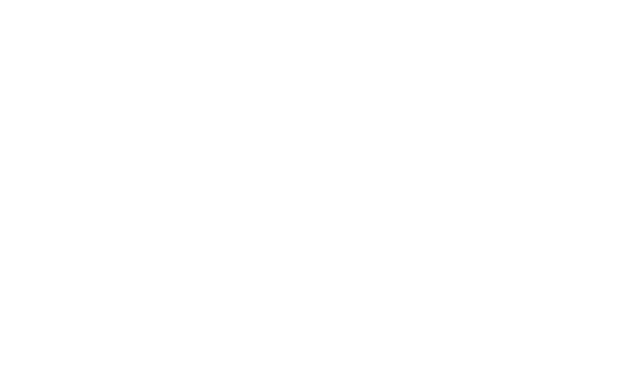
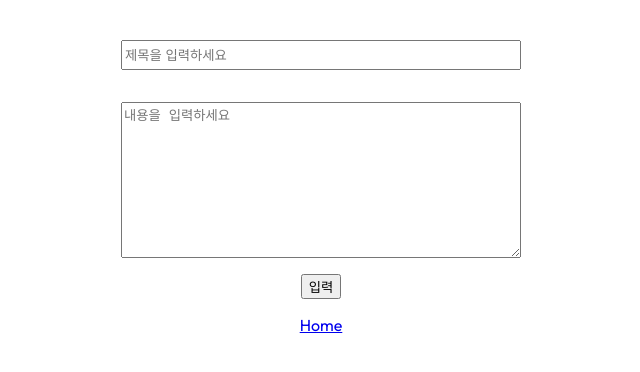
Before and after one commit to jjanmo/state-managements, a React (Create React App) app in the folder 2_react-redux/: page /#/form in a window 1280 px wide. Before the commit this address had no page. Shown: the top 372 px of the page, without its empty margins (319-959 px from the left). Built offline with nearby package versions, Linux system fonts and the light colour scheme.

Commit message:
feat: add feature of adding post

```diff
--- a/2_react-redux/src/App.js
+++ b/2_react-redux/src/App.js
@@ -1,5 +1,6 @@
 import { HashRouter as Router, Route, Routes } from 'react-router-dom';
 import Detail from './pages/detail';
+import Form from './pages/form';
 import Home from './pages/home';
 
 function App() {
@@ -9,6 +10,7 @@
         <Routes>
           <Route path="/" element={<Home />} />
           <Route path="/posts/:id" element={<Detail />} />
+          <Route path="/form" element={<Form />} />
         </Routes>
       </Router>
     </div>
--- a/2_react-redux/src/components/header.js
+++ b/2_react-redux/src/components/header.js
@@ -1,9 +1,7 @@
-/* eslint-disable react-hooks/exhaustive-deps */
 import React, { useCallback, useState } from 'react';
 import { useDispatch, useSelector } from 'react-redux';
 import { Link } from 'react-router-dom';
 import * as userActions from '../modules/actions/user';
-import List from './list';
 
 const Header = () => {
   const dispatch = useDispatch();
@@ -17,7 +15,6 @@
 
   const onSubmit = useCallback(
     (e) => {
-      console.log(nickname, password);
       e.preventDefault();
       if (!nickname || !password) {
         alert('닉네임 혹은 비밀번호를 입력하세요');
@@ -62,7 +59,6 @@
             <Link to="/form">글쓰기</Link>
           </p>
           <button onClick={onClickLogout}>로그아웃</button>
-          <List />
         </>
       ) : (
         <form onSubmit={onSubmit}>
--- a/2_react-redux/src/components/list.js
+++ b/2_react-redux/src/components/list.js
@@ -1,7 +1,10 @@
 import React from 'react';
 import Post from './post';
+import { useSelector } from 'react-redux';
 
-const List = ({ posts }) => {
+const List = () => {
+  const posts = useSelector((state) => state.posts);
+
   return <ul>{posts && posts.length > 0 && posts.map((post) => <Post key={post.id} {...post} />)}</ul>;
 };
 
--- a/2_react-redux/src/modules/reducers/posts.js
+++ b/2_react-redux/src/modules/reducers/posts.js
@@ -1,22 +1,29 @@
 import * as POSTS from '../actions/posts';
 
-const initialState = [];
+const initialState = [
+  {
+    id: 123131241,
+    author: 'jjanmo',
+    title: 'hello world',
+    description: 'this is redux study',
+  },
+];
 
 const postsReducer = (state = initialState, action) => {
   switch (action.type) {
     case POSTS.ADD_POST: {
       return [
-        ...state.posts,
+        ...state,
         {
           ...action.payload,
         },
       ];
     }
     case POSTS.DELETE_POST: {
-      return state.posts.filter((post) => post.id !== action.payload);
+      return state.filter((post) => post.id !== action.payload);
     }
     case POSTS.UPDATE_POST: {
-      return state.posts.map((post) => (post.id === action.payload.id ? { ...post, ...action.payload.data } : post));
+      return state.map((post) => (post.id === action.payload.id ? { ...post, ...action.payload.data } : post));
     }
     default: {
       return state;
--- a/2_react-redux/src/pages/form.js
+++ b/2_react-redux/src/pages/form.js
@@ -1,5 +1,8 @@
-import React from 'react';
+import React, { useCallback, useState } from 'react';
+import { useDispatch, useSelector } from 'react-redux';
 import { Link } from 'react-router-dom';
+import * as postsActions from '../modules/actions/posts';
+import { useNavigate } from 'react-router-dom';
 
 const styles = {
   centering: {
@@ -27,11 +30,70 @@
 };
 
 const Form = () => {
+  const navigate = useNavigate();
+  const dispatch = useDispatch();
+  const user = useSelector((state) => state.user);
+  const [post, setPost] = useState({
+    title: '',
+    description: '',
+  });
+
+  const { title, description } = post;
+
+  const onSubmit = useCallback(
+    (e) => {
+      e.preventDefault();
+      if (!title || !description) {
+        alert('닉네임 혹은 비밀번호를 입력하세요');
+        return;
+      }
+      dispatch(
+        postsActions.addPost({
+          ...post,
+          id: Date.now(),
+          author: user.info.nickname,
+        })
+      );
+
+      setPost({
+        title: '',
+        description: '',
+      });
+      navigate('/', { replace: true });
+    },
+    [title, description]
+  );
+
+  const onChange = useCallback(
+    (e) => {
+      const { name, value } = e.target;
+      setPost({
+        ...post,
+        [name]: value,
+      });
+    },
+    [post]
+  );
+
   return (
     <div style={styles.centering}>
-      <form style={styles.form}>
-        <input style={styles.input} type="text" placeholder="제목을 입력하세요" />
-        <textarea style={styles.textarea} placeholder="내용을 입력하세요" rows="10" />
+      <form style={styles.form} onSubmit={onSubmit}>
+        <input
+          style={styles.input}
+          name="title"
+          type="text"
+          placeholder="제목을 입력하세요"
+          value={title}
+          onChange={onChange}
+        />
+        <textarea
+          style={styles.textarea}
+          placeholder="내용을 입력하세요"
+          name="description"
+          rows="10"
+          value={description}
+          onChange={onChange}
+        />
         <input type="submit" value="입력" />
       </form>
       <Link to="/">Home</Link>
```
